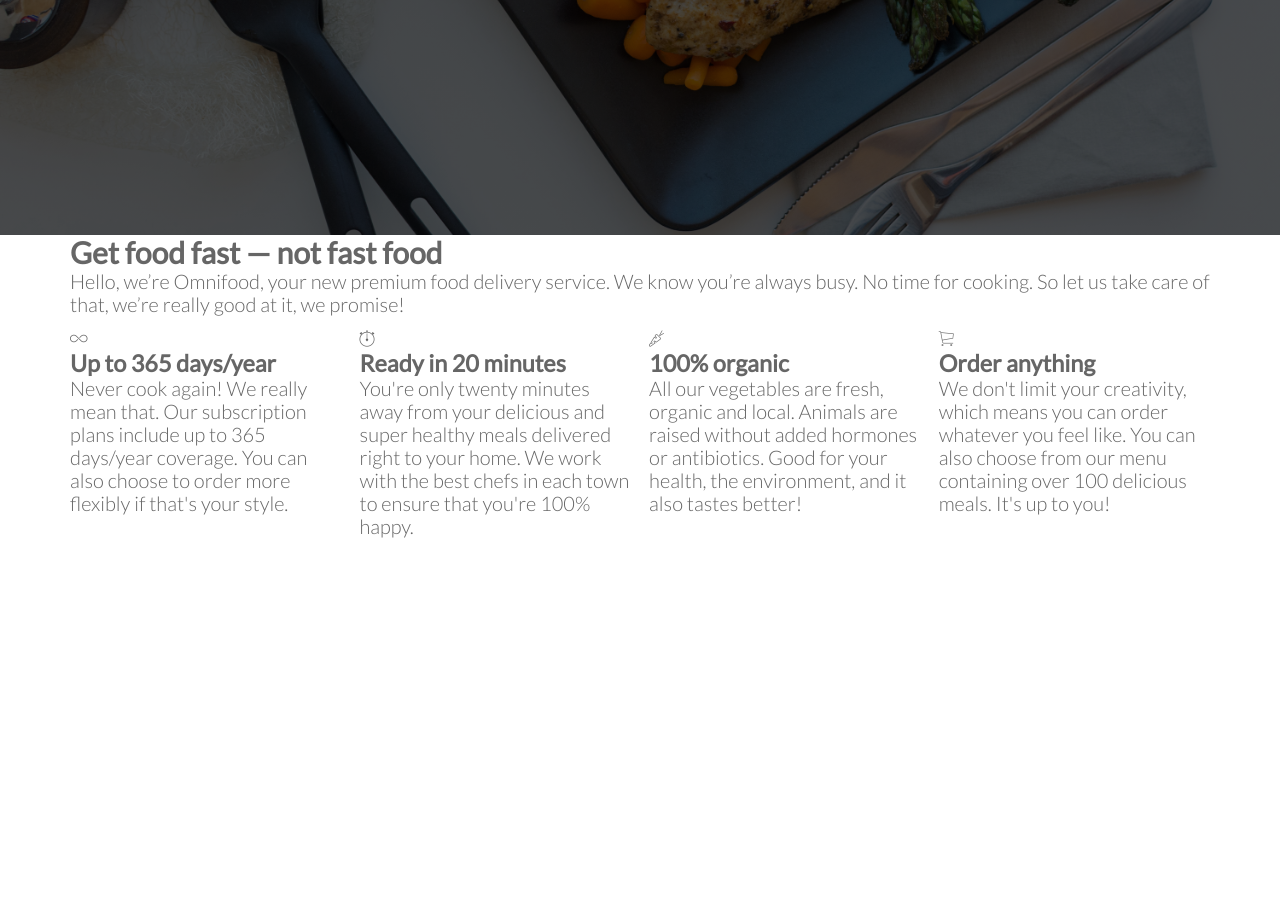
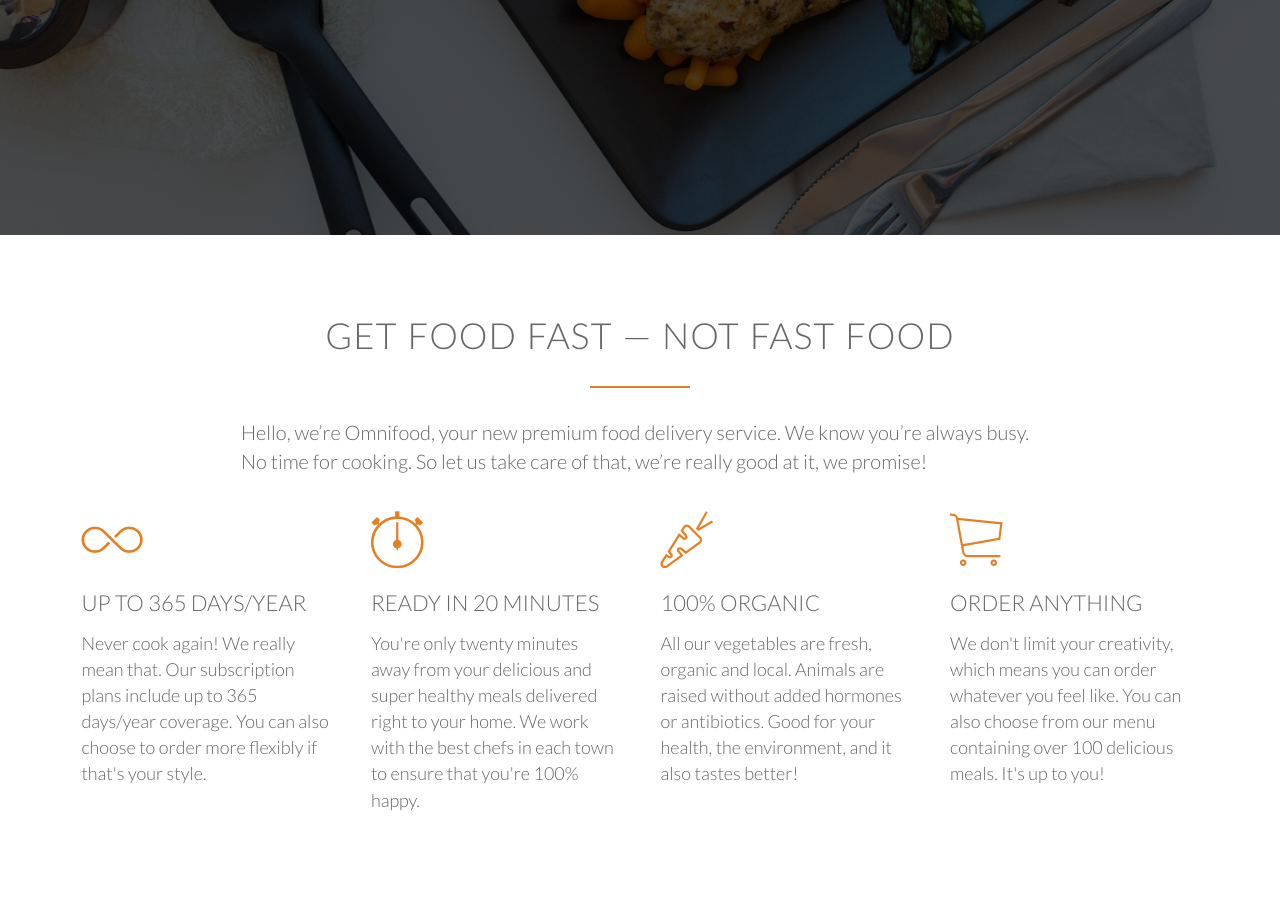
Before and after one commit to lukeevangraham/omnifood, a PHP site: page / in a window 1280 px wide. Shown: the part 565-1480 px from the top of the page. Before the commit the page ends 1103 px from the top, so only its background shows below. Run offline with PHP 8.4, Linux system fonts and the light colour scheme; some web fonts are replaced.

Commit message:
icons styled

```diff
--- a/index.html
+++ b/index.html
@@ -44,32 +44,32 @@
         </div>
 
         <div class="row">
-            <div class="col span-1-of-4">
-                <i class="ion-ios-infinite-outline"></i>
+            <div class="col span-1-of-4 box">
+                <i class="ion-ios-infinite-outline icon-big"></i>
                 <h3>Up to 365 days/year</h3>
                 <p>
                     Never cook again! We really mean that. Our subscription plans include up to 365 days/year coverage.
                     You can also choose to order more flexibly if that's your style.
                 </p>
             </div>
-            <div class="col span-1-of-4">
-                <i class="ion-ios-stopwatch-outline"></i>
+            <div class="col span-1-of-4 box">
+                <i class="ion-ios-stopwatch-outline icon-big"></i>
                 <h3>Ready in 20 minutes</h3>
                 <p>
                     You're only twenty minutes away from your delicious and super healthy meals delivered right to your
                     home. We work with the best chefs in each town to ensure that you're 100% happy.
                 </p>
             </div>
-            <div class="col span-1-of-4">
-                <i class="ion-ios-nutrition-outline"></i>
+            <div class="col span-1-of-4 box">
+                <i class="ion-ios-nutrition-outline icon-big"></i>
                 <h3>100% organic</h3>
                 <p>
                     All our vegetables are fresh, organic and local. Animals are raised without added hormones or
                     antibiotics. Good for your health, the environment, and it also tastes better!
                 </p>
             </div>
-            <div class="col span-1-of-4">
-                <i class="ion-ios-cart-outline"></i>
+            <div class="col span-1-of-4 box">
+                <i class="ion-ios-cart-outline icon-big"></i>
                 <h3>Order anything</h3>
                 <p>
                     We don't limit your creativity, which means you can order whatever you feel like. You can also
--- a/resources/css/style.css
+++ b/resources/css/style.css
@@ -7,7 +7,9 @@ Orange color:  e67e22
 */
 
 /* --------------------------- */
+
 /* BASIC SETUP */
+
 /* --------------------------- */
 
 * {
@@ -26,7 +28,9 @@ html {
 }
 
 /* --------------------------- */
+
 /* REUSABLE COMPONENTS */
+
 /* --------------------------- */
 
 .row {
@@ -34,25 +38,79 @@ html {
     margin: 0 auto;
 }
 
+section {
+    padding: 80px 0;
+}
 
+.box {
+    padding: 1%;
+}
 
 /* HEADINGS */
+
+h1, h2, h3 {
+    font-weight: 300;
+    text-transform: uppercase;
+}
 
 h1 {
     margin-top: 0;
     margin-bottom: 20px;
     color: #fff;
     font-size: 240%;
-    font-weight: 300;
-    text-transform: uppercase;
+    word-spacing: 4px;
     letter-spacing: 1px;
-    word-spacing: 4px;
 }
+
+h2 {
+    font-size: 180%;
+    word-spacing: 2px;
+    text-align: center;
+    margin-bottom: 30px;
+    letter-spacing: 1px;
+}
+
+h3 {
+    font-size: 110%;
+    margin-bottom: 15px;
+}
+
+h2:after {
+    display: block;
+    height: 2px;
+    background-color: #e67e22;
+    content: " ";
+    width: 100px;
+    margin: 0 auto;
+    margin-top: 30px;
+}
+
+/* PARAGRAPHS */
+
+.long-copy {
+    line-height: 145%;
+    width: 70%;
+    margin-left: 15%;
+}
+
+.box p {
+    font-size: 90%;
+    line-height: 145%;
+}
+
+/* ICONS */
+.icon-big {
+    font-size: 350%;
+    display: block;
+    color: #e67e22;
+    margin-bottom: 10px;
+}
+
+
 
 /* BUTTONS */
 
-.btn:link,
-.btn:visited {
+.btn:link, .btn:visited {
     display: inline-block;
     padding: 10px 30px;
     font-weight: 300;
@@ -61,38 +119,35 @@ h1 {
     transition: background-color 0.2s, border 0.2s, color 0.2s;
 }
 
-.btn-full:link,
-.btn-full:visited {
+.btn-full:link, .btn-full:visited {
     background-color: #e67e22;
     border: 1px solid #e67e22;
     color: #fff;
     margin-right: 15px;
 }
 
-.btn-ghost:link,
-.btn-ghost:visited {
+.btn-ghost:link, .btn-ghost:visited {
     border: 1px solid #e67e22;
     color: #e67e22;
 }
 
-.btn:hover,
-.btn:active {
+.btn:hover, .btn:active {
     background-color: #cf6d17;
 }
 
-.btn-full:hover,
-.btn-full:active {
+.btn-full:hover, .btn-full:active {
     border: 1px solid #cf6d17;
 }
 
-.btn-ghost:hover,
-.btn-ghost:active {
+.btn-ghost:hover, .btn-ghost:active {
     border: 1px solid #cf6d17;
     color: #fff;
 }
 
 /* --------------------------- */
+
 /* HEADER */
+
 /* --------------------------- */
 
 header {
@@ -128,8 +183,7 @@ header {
     margin-left: 40px;
 }
 
-.main-nav li a:link,
-.main-nav li a:visited {
+.main-nav li a:link, .main-nav li a:visited {
     padding: 8px 0;
     color: #fff;
     text-decoration: none;
@@ -139,7 +193,6 @@ header {
     transition: border-bottom 0.2s;
 }
 
-.main-nav li a:hover,
-.main-nav li a:active {
+.main-nav li a:hover, .main-nav li a:active {
     border-bottom: 2px solid #e67e22;
 }
```
